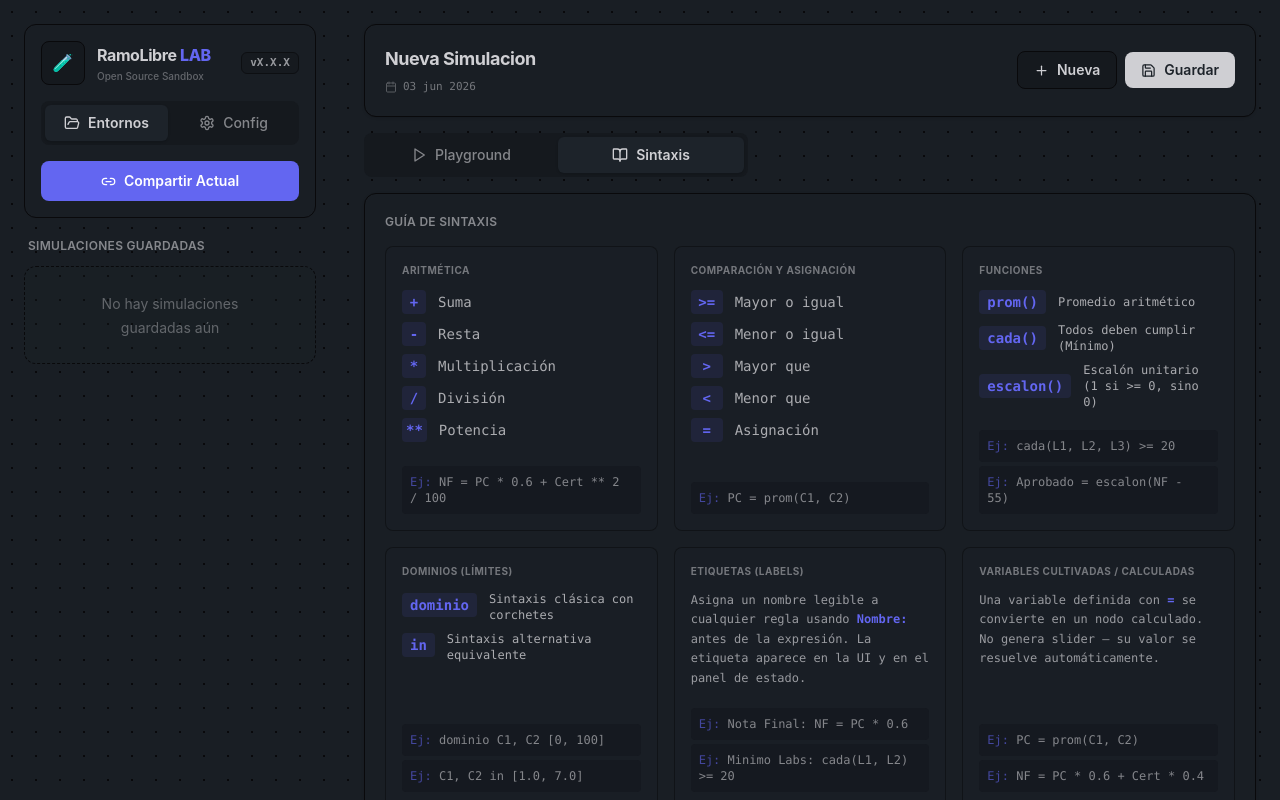
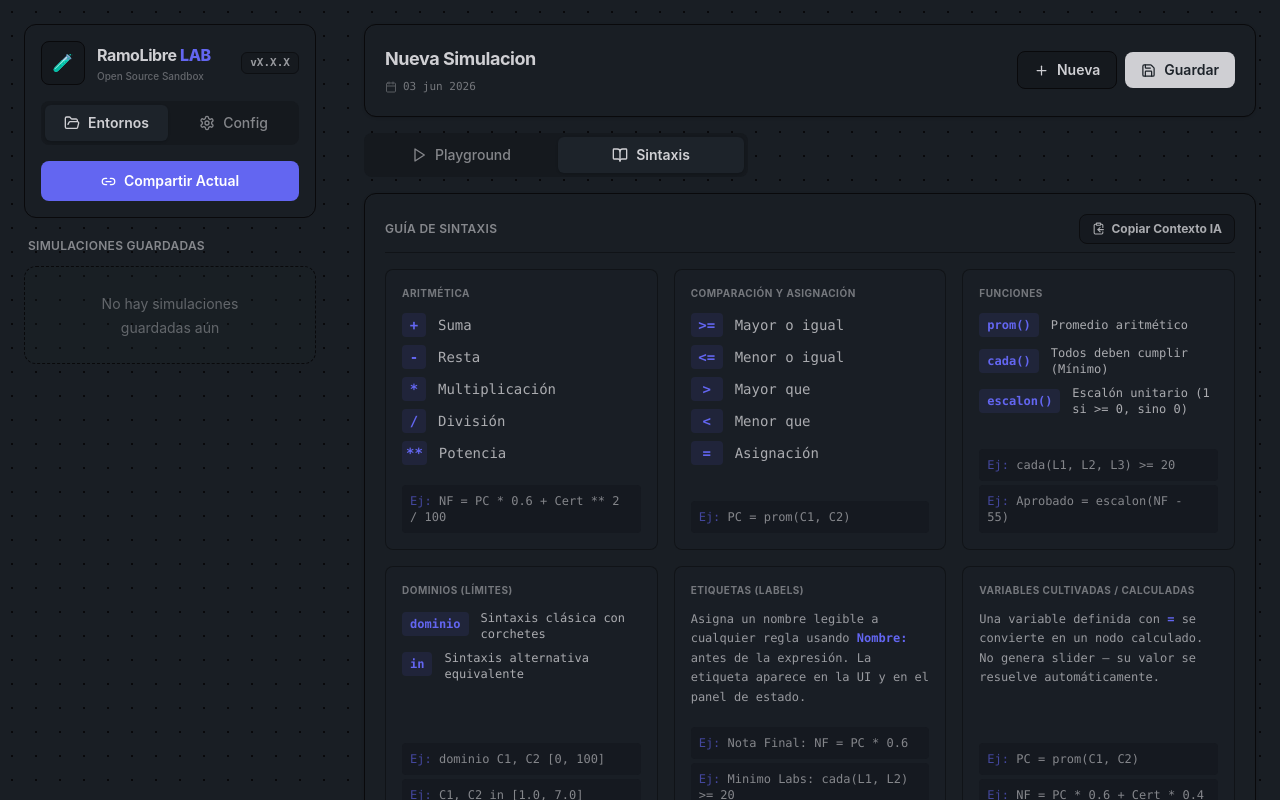
Before and after one commit to madmti/Ramo-Libre-Lab, a SvelteKit app: page / in a window 1280 px wide. Both pictures are taken after a click on the button "Sintaxis". Built offline with nearby package versions, Linux system fonts and the light colour scheme.

Commit message:
feat: added copy AI context button on Info Component

```diff
--- a/src/routes/(app)/+page.svelte
+++ b/src/routes/(app)/+page.svelte
@@ -13,7 +13,7 @@
 
 <Header />
 
-<div class="my-4 flex w-full max-w-sm justify-between">
+<div class="my-4 flex w-full md:max-w-sm">
 	<div class="flex flex-1 gap-1 rounded-lg bg-base-300 p-1 text-sm font-medium">
 		<button
 			onclick={() => (activeTab = 'simular')}
@@ -34,7 +34,6 @@
 			<BookOpen size={16} /> Sintaxis
 		</button>
 	</div>
-	<span> </span>
 </div>
 
 {#if activeTab === 'simular'}
--- a/src/routes/(app)/_components/Info.svelte
+++ b/src/routes/(app)/_components/Info.svelte
@@ -1,7 +1,74 @@
-<div class="flex flex-col gap-4 rounded-xl border border-base-400 bg-base-200 p-5 shadow-sm">
-	<h3 class="text-xs font-semibold tracking-wide text-content uppercase opacity-60">
-		Guía de Sintaxis
-	</h3>
+<script lang="ts">
+	import { Check, ClipboardCopy } from '@lucide/svelte';
+
+	let copied = $state(false);
+
+	const PROMPT_CONTEXTO_LAB = `Actúa como un experto en análisis de sistemas académicos no lineales y el DSL de RamoLibre LAB.
+
+CONTEXTO DE LA APLICACIÓN:
+RamoLibre LAB es una sandbox matemática local-first diseñada para el modelamiento y validación de problemas de satisfacción de restricciones académicas. Trata las ecuaciones de notas y criterios de aprobación como un sistema algebraico puro evaluado en tiempo real.
+
+INTERFAZ Y ARQUITECTURA:
+1. Header: Controla metadatos básicos y permite limpiar el entorno ("Nueva") o persistir localmente ("Guardar").
+2. Sistema de Ecuaciones: Componente central con doble modo de entrada:
+   - Modo Visual: Permite agregar restricciones e igualdades línea por línea.
+   - Modo Script: Un textarea monolítico donde se digita el script completo del entorno. Al presionar "Aplicar", se reconstruye la base de datos de reglas.
+3. Canvas Matemático Integrado: Renderiza de forma síncrona cada expresión del sistema usando notación matemática estándar (KaTeX).
+4. Variables y Sliders: Panel de control dinámico. Las variables libres generan barras de desplazamiento para explorar fronteras físicas de notas. Las variables definidas mediante asignación estática (=) se calculan automáticamente y no generan sliders.
+5. Estado del Sistema: Monitor en tiempo real que evalúa de forma cromática si el sistema de restricciones es "Factible" o "Incompatible", detallando de manera semántica el estado de satisfacción de cada regla.
+6. Dominios: Muestra los conjuntos límites del entorno (por defecto [0, 100]).
+
+REGLAS DE SINTAXIS DEL DSL (LENGUAJE):
+- Aritmética estándar: +, -, *, /, y ** para potencias.
+- Comparaciones (Restricciones): >=, <=, >, < para balancear inecuaciones.
+- Asignación de Nodos Calculados: El operador '=' define variables calculadas implícitamente (Ej: PC = prom(C1, C2)).
+- Operador de Igualdad Matemática: '==' conecta expresiones en ecuaciones de balance (Ej: NF == PC * 0.6 + Cert * 0.4).
+- Funciones Clave:
+  - prom(variables...): Promedio aritmético lineal.
+  - cada(variables...): Exige el cumplimiento de un mínimo en todas las variables pasadas.
+  - escalon(expresion): Retorna 1 si la expresión es >= 0, de lo contrario retorna 0.
+- Dominios: Definidos con la palabra clave 'dominio' o el operador alternativo 'in' (Ej: C1, C2 in [1.0, 7.0]).
+- Etiquetas: Anteponer 'Nombre:' para rotular reglas en la UI (Ej: Nota Final: NF = PC * 0.6).
+
+INSTRUCCIÓN DE RESPUESTA:
+Usa esta información para analizar, parsear o redactar scripts válidos para este entorno, respetando la consistencia algebraica de los estados factibles.`;
+
+	function handleCopyPrompt() {
+		if (copied) return;
+
+		navigator.clipboard.writeText(PROMPT_CONTEXTO_LAB.trim()).then(() => {
+			copied = true;
+			setTimeout(() => {
+				copied = false;
+			}, 2000);
+		});
+	}
+</script>
+
+<div
+	class="flex flex-col gap-4 rounded-xl border border-base-400 bg-base-200 p-5 font-sans shadow-sm"
+>
+	<div class="flex items-center justify-between border-b border-base-400/50 pb-2">
+		<h3 class="text-xs font-semibold tracking-wide text-content uppercase opacity-60">
+			Guía de Sintaxis
+		</h3>
+
+		<button
+			onclick={handleCopyPrompt}
+			class="flex cursor-pointer items-center gap-1.5 rounded-lg px-3 py-1.5 text-xs font-bold transition-all duration-300 active:scale-[0.97]
+            {copied
+				? 'border border-success-200 bg-success-100 text-white'
+				: 'border border-base-400 bg-base-300 text-content opacity-80 hover:bg-base-400/20 hover:opacity-100'}"
+		>
+			{#if copied}
+				<Check size={13} class="animate-scale-in" />
+				<span>¡Prompt Copiado!</span>
+			{:else}
+				<ClipboardCopy size={13} />
+				<span>Copiar Contexto IA</span>
+			{/if}
+		</button>
+	</div>
 
 	<div class="grid grid-cols-1 gap-4 md:grid-cols-2 lg:grid-cols-3">
 		<div
@@ -71,7 +138,7 @@
 					{#each [['prom()', 'Promedio aritmético'], ['cada()', 'Todos deben cumplir (Mínimo)'], ['escalon()', 'Escalón unitario (1 si >= 0, sino 0)']] as [fn, label] (fn)}
 						<li class="flex items-center gap-3">
 							<span
-								class="flex h-6 items-center justify-center rounded bg-primary-100/10 px-2 font-bold text-primary-100"
+								class="flex h-6 items-center justify-center rounded bg-primary-100/10 px-2 text-xs font-bold text-primary-100"
 							>
 								{fn}
 							</span>
@@ -102,14 +169,14 @@
 				<ul class="flex flex-col gap-2 font-mono text-sm text-content/80">
 					<li class="flex items-start gap-3">
 						<span
-							class="mt-0.5 flex h-6 shrink-0 items-center justify-center rounded bg-primary-100/10 px-2 font-bold text-primary-100"
+							class="mt-0.5 flex h-6 shrink-0 items-center justify-center rounded bg-primary-100/10 px-2 text-xs font-bold text-primary-100"
 							>dominio</span
 						>
 						<span class="text-xs">Sintaxis clásica con corchetes</span>
 					</li>
 					<li class="flex items-start gap-3">
 						<span
-							class="mt-0.5 flex h-6 shrink-0 items-center justify-center rounded bg-primary-100/10 px-2 font-bold text-primary-100"
+							class="mt-0.5 flex h-6 shrink-0 items-center justify-center rounded bg-primary-100/10 px-2 text-xs font-bold text-primary-100"
 							>in</span
 						>
 						<span class="text-xs">Sintaxis alternativa equivalente</span>
```
